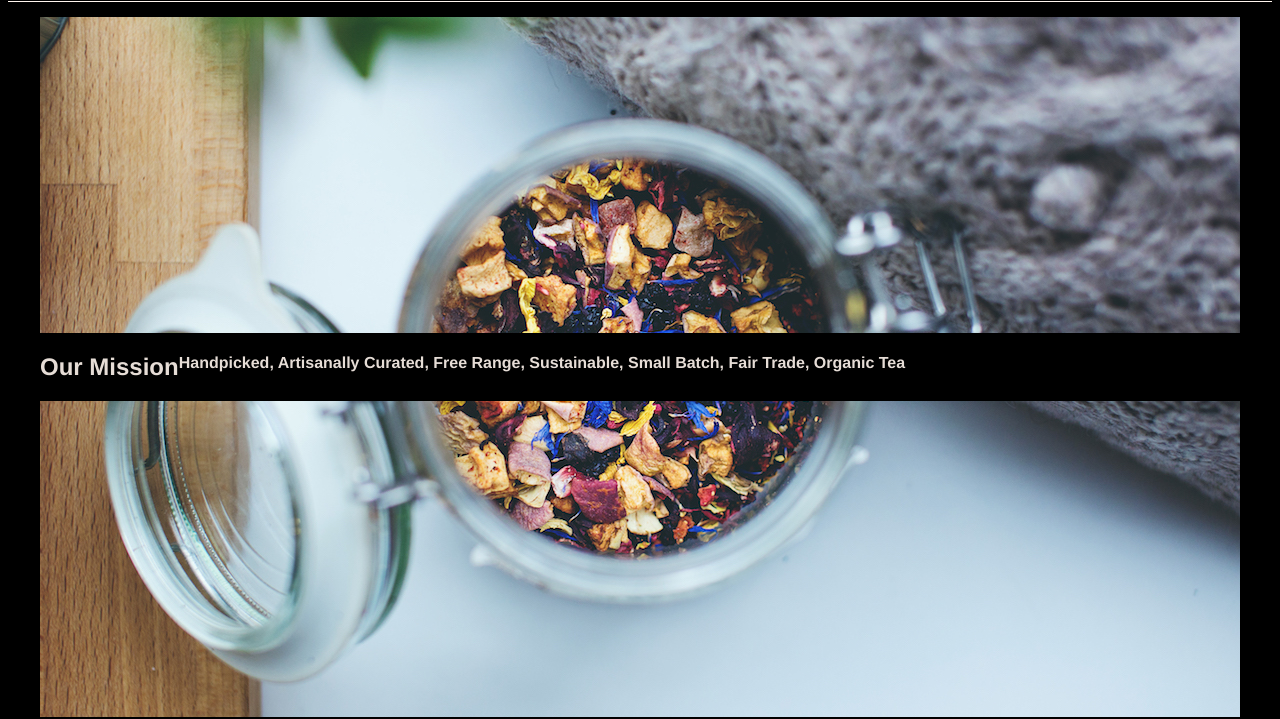
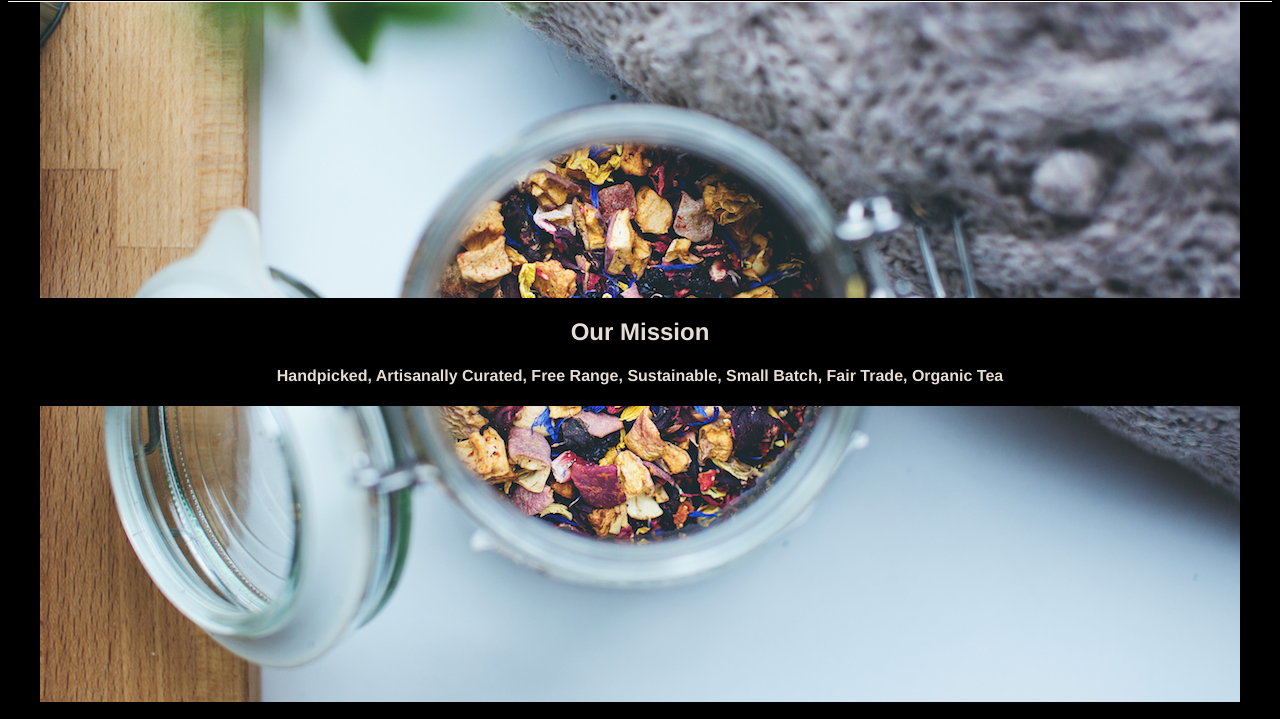
Before and after one commit to sgwrogers/teacozy, a plain HTML site: page index.html in a window 1280 px wide. Shown: the part 76-795 px from the top of the page. Drawn offline with Linux system fonts and the light colour scheme.

Commit message:
push update

```diff
--- a/resources/css/style.css
+++ b/resources/css/style.css
@@ -55,14 +55,13 @@ main {
   background-size: cover;
   height: 700px;
   width: 1200px;
-  margin: 15px 45px;
+  margin: 0 45px;
 
 }
 
 .blackbox {
   background-color: black;
   width: 1200px;
-  display: inline-flex;
 }
 
 /* Tea of the Month */
```
